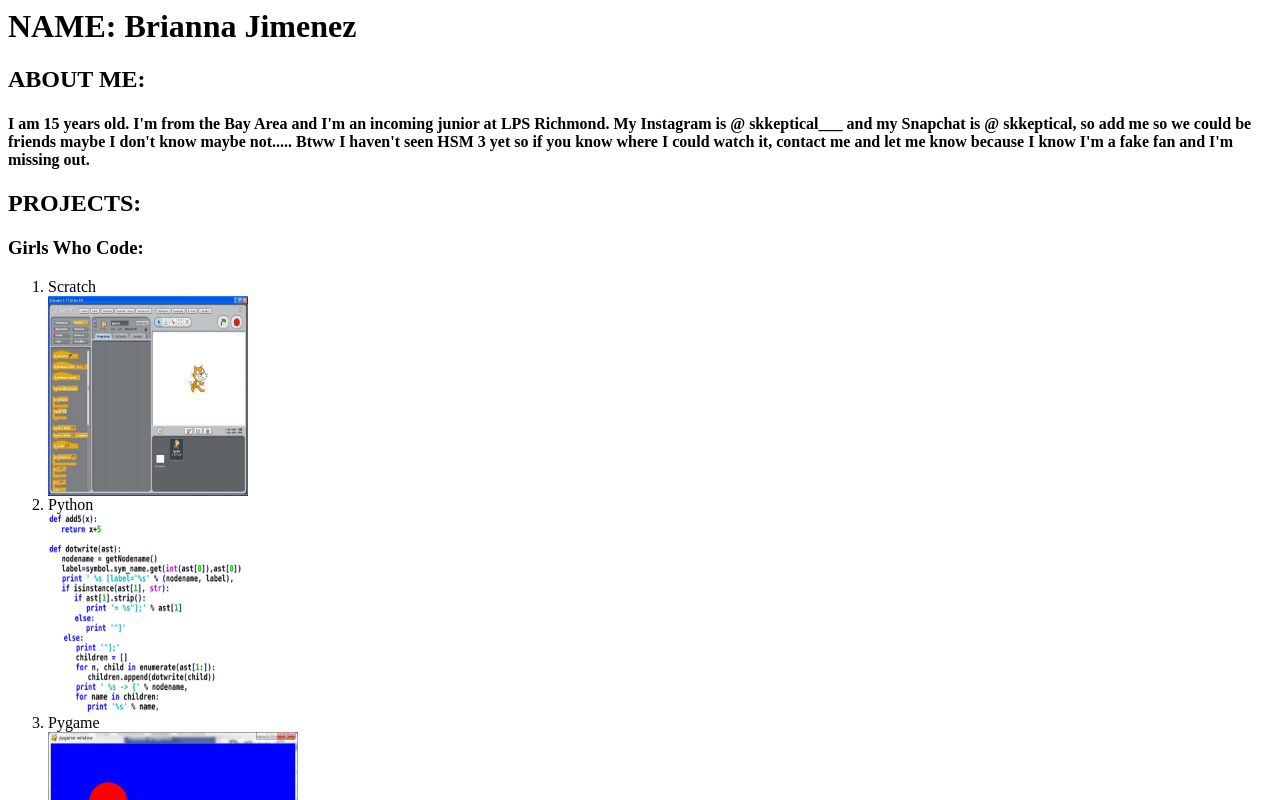
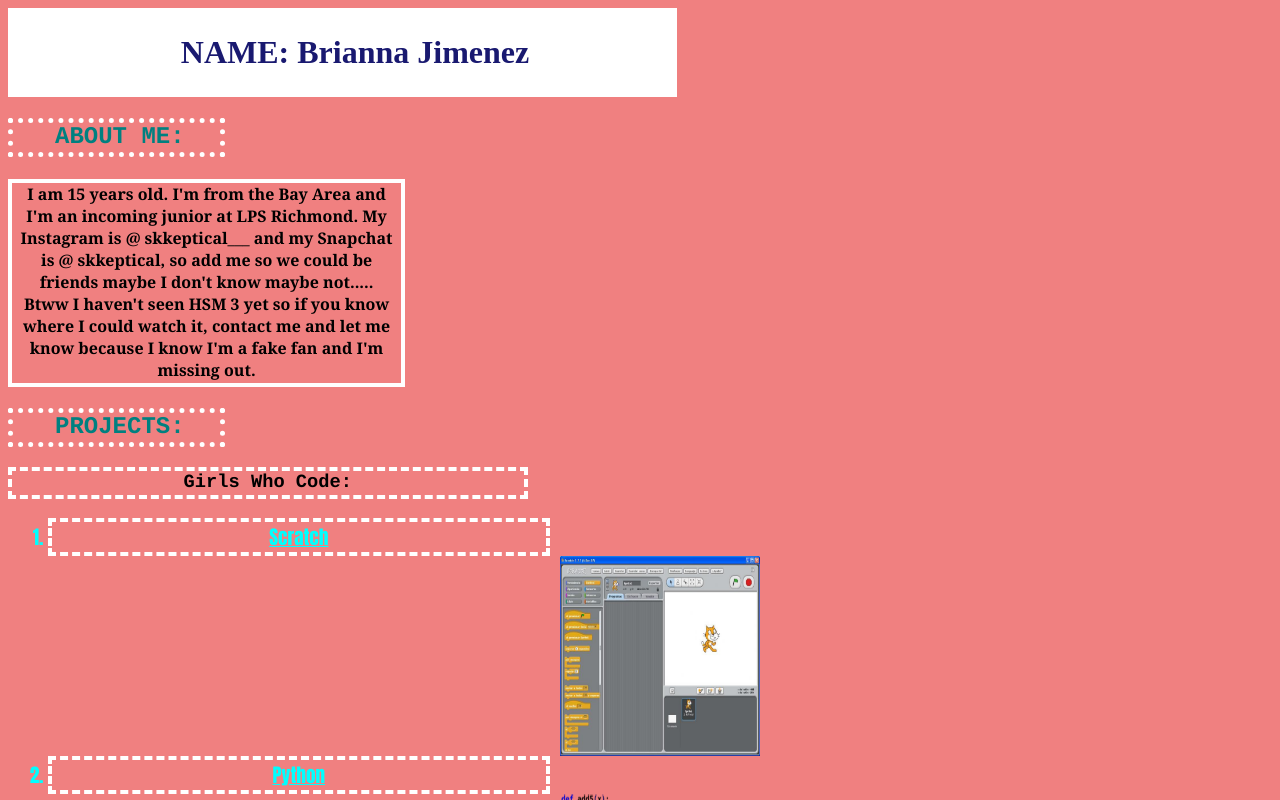
Before and after one commit to briannaj1/briannaj1.github.io, a plain HTML site: page index.html in a window 1280 px wide. Shown: the top 800 px of the page. Drawn offline with nearby package versions, Linux system fonts and the light colour scheme; files that its build step writes are made by us from their sources.

Commit message:
Using jquery

```diff
--- a/css/styles.css
+++ b/css/styles.css
@@ -0,0 +1,61 @@
+h1 {
+	font-family: "Orbitron";
+	color: 191970;
+	position: center;
+    left: 30px;
+    padding-left: 25px;
+    padding-top:20px;
+    padding-bottom: 20px;
+    border: 6px double white;
+    background-color: white;
+    width: 50%;
+ }
+body {
+	text-align: center;
+	background-color: F08080;
+}
+h2 {
+	font-family: Courier;
+	color: 008080;
+	position: : relative;
+	left: 20px;
+	padding-left: 12px;
+	padding-bottom: 2px;
+	padding-right: 5px;
+	border: 5px dotted #FFFFFF;
+	width: 15%;
+}
+h3 {
+	font-family: Courier;
+	color: 4169E1;
+	position: : relative;
+	left: 20px;
+	padding-left: 3px;
+	padding-bottom: 2px;
+	padding-right: 3px;
+	border: 4px dashed #FFFFFF;
+	width:40%;
+}
+li {
+	text-decoration: underline;
+	font-size: 120%;
+	font-family: Impact;
+	color: 00FFFF;
+	position: : relative;
+	left: 10px;
+	padding-left: 2px;
+	padding-bottom: 1px;
+	padding-right: 2px;
+	border: 4px dashed #FFFFFF;
+	width: 40%;
+}
+h4 {
+	font-family: Georgia;
+	position: : relative;
+	left: 20px;
+	padding-left: 5px;
+	padding-bottom: 2px;
+	padding-right: 5px;
+	border: 4px solid #FFFFFF;
+	width: 30%;
+}
--- a/index.html
+++ b/index.html
@@ -1,8 +1,10 @@
 <DOCTYPE! html>
 <html>
-
 	<head>
 		<title>Hey World</title>
+		<link rel="stylesheet" href="styles.css">
+		<script src="https://code.jquery.com/jquery-2.2.4.js" integrity="sha256-iT6Q9iMJYuQiMWNd9lDyBUStIq/8PuOW33aOqmvFpqI=" crossorigin="anonymous"></script>
+		<script src="js/custom.js"></script>
 	</head>
 		<body>
 			<h1>NAME: Brianna Jimenez</h1>
@@ -12,18 +14,16 @@
 			<h3>Girls Who Code:</h3>
 			<ol>
 				<li>Scratch</li>
-				<img src="images/Scratch.jpg" width="200" height="200"
-				>
+					<img src="images/Scratch.jpg" width="200" height="200">
 				<li>Python</li>
-				<img src="images/Python.png" width="200" height="200"
-				>
+					<img src="images/Python.png" width="200" height="200">
 				<li>Pygame</li>
-				<img src="images/Pygame.png" width="250" height="200"
-				>
+					<img src="images/Pygame.png" width="250" height="200">
 				<li>Robotics</li>
-				<img src="images/Robot.jpg" width="200" height="200"
-				>
+					<img src="images/Robot.jpg" width="200" height="200">
 			</ol>
+			<link src="https://www.instagram.com/skkeptical___/">
+			<button id="btn1">Follow Me on IG</button>
 			<h2>MY POSTS:</h2>
 			<h4>- Hiii</h4>
 			<h4>- I'm Lost</h4>
@@ -34,9 +34,5 @@
 			<h4>HOME: Richmond, CA</h4>
 			<h4>RELATIONSHIP STATUS: something</h4>
 			<h4>ETHNICITY(S): Mexican, Filipino, Irish, American</h4>
-
-
-
-
-
+		</body>
 </html>
--- /dev/null
+++ b/js/custom.js
@@ -0,0 +1,9 @@
+$(document).ready(function(){
+
+	$("#btn1").click(function(){
+		$("h1").attr({
+			"href": "https://www.instagram.com/skkeptical___/",
+			// "title": "Instagram"
+		})
+	})
+});
```
Also changed, not shown: images/Static.jpg (added). Lines whose indentation alone changed are shown as unchanged.
